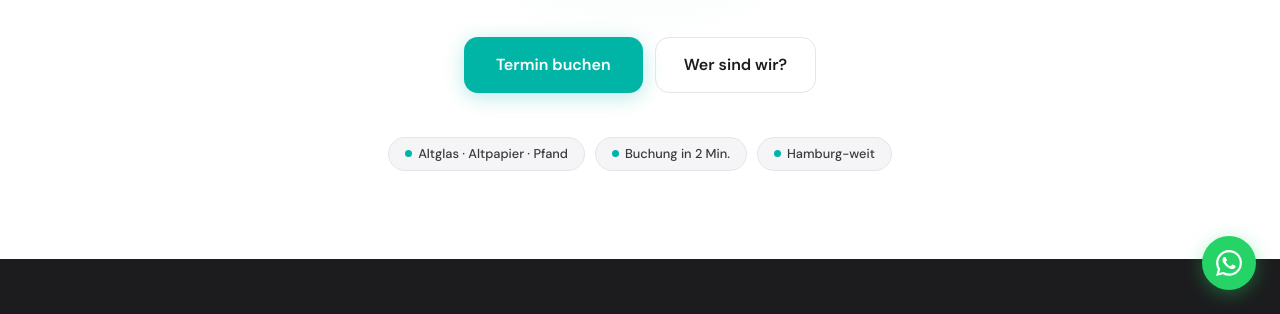
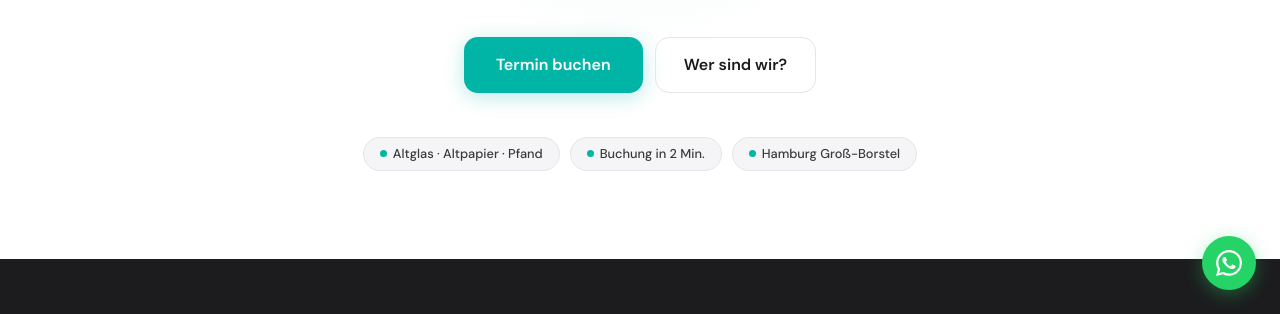
Before and after one commit to Dominik2026/glasabholer.de, a plain HTML site: page index.html in a window 1280 px wide. Shown: the part 486-800 px from the top of the page. Drawn offline with nearby package versions, Linux system fonts and the light colour scheme.

Commit message:
Update index.html

```diff
--- a/index.html
+++ b/index.html
@@ -250,7 +250,7 @@ button{cursor:pointer;font-family:inherit;border:none}
   <div class="trust-pills" id="trust-pills">
     <div class="pill"><div class="pill-dot"></div><span id="pill-svc">Altglas · Altpapier · Pfand</span></div>
     <div class="pill"><div class="pill-dot"></div>Buchung in 2 Min.</div>
-    <div class="pill"><div class="pill-dot"></div>Hamburg-weit</div>
+    <div class="pill"><div class="pill-dot"></div>Hamburg Groß-Borstel</div>
   </div>
 </section>
 
```
